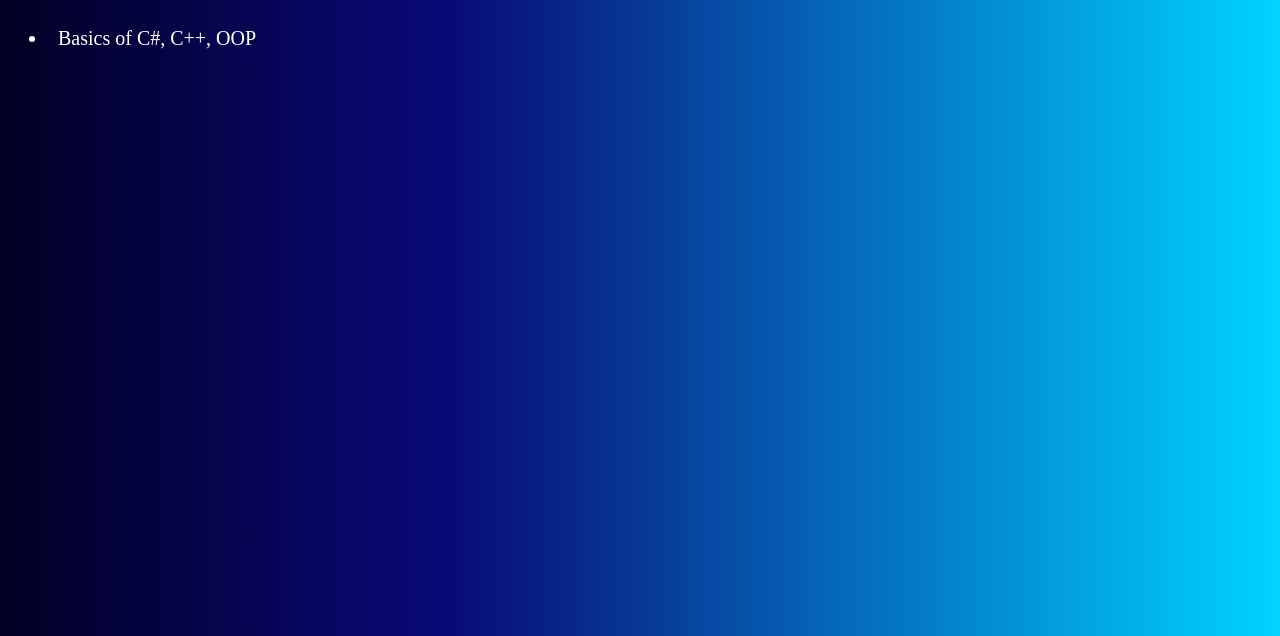
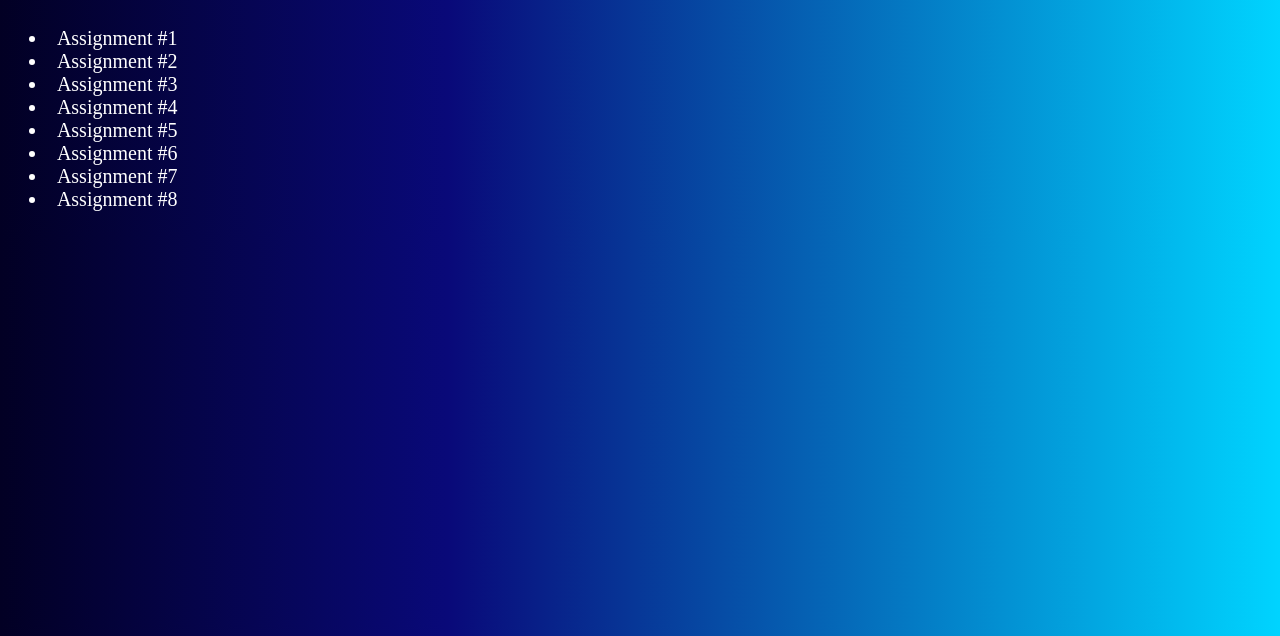
Before and after one commit to Justin-Gaborit/Justins-Graphics-Assignments, a plain HTML site: page IMGD 420x/index.html in a window 1280 px wide. Shown: the part 164-800 px from the top of the page. Drawn offline with Linux system fonts and the light colour scheme.

Commit message:
update to UL

```diff
--- a/IMGD 420x/index.html
+++ b/IMGD 420x/index.html
@@ -22,7 +22,14 @@
 
         <div class = liststyle>
         <ul>
-            <li>&nbsp Basics of C#, C++, OOP</li>
+            <li>&nbsp Assignment #1</li>
+            <li>&nbsp Assignment #2</li>
+            <li>&nbsp Assignment #3</li>
+            <li>&nbsp Assignment #4</li>
+            <li>&nbsp Assignment #5</li>
+            <li>&nbsp Assignment #6</li>
+            <li>&nbsp Assignment #7</li>
+            <li>&nbsp Assignment #8</li>
         </ul>
         </div>
 
```
